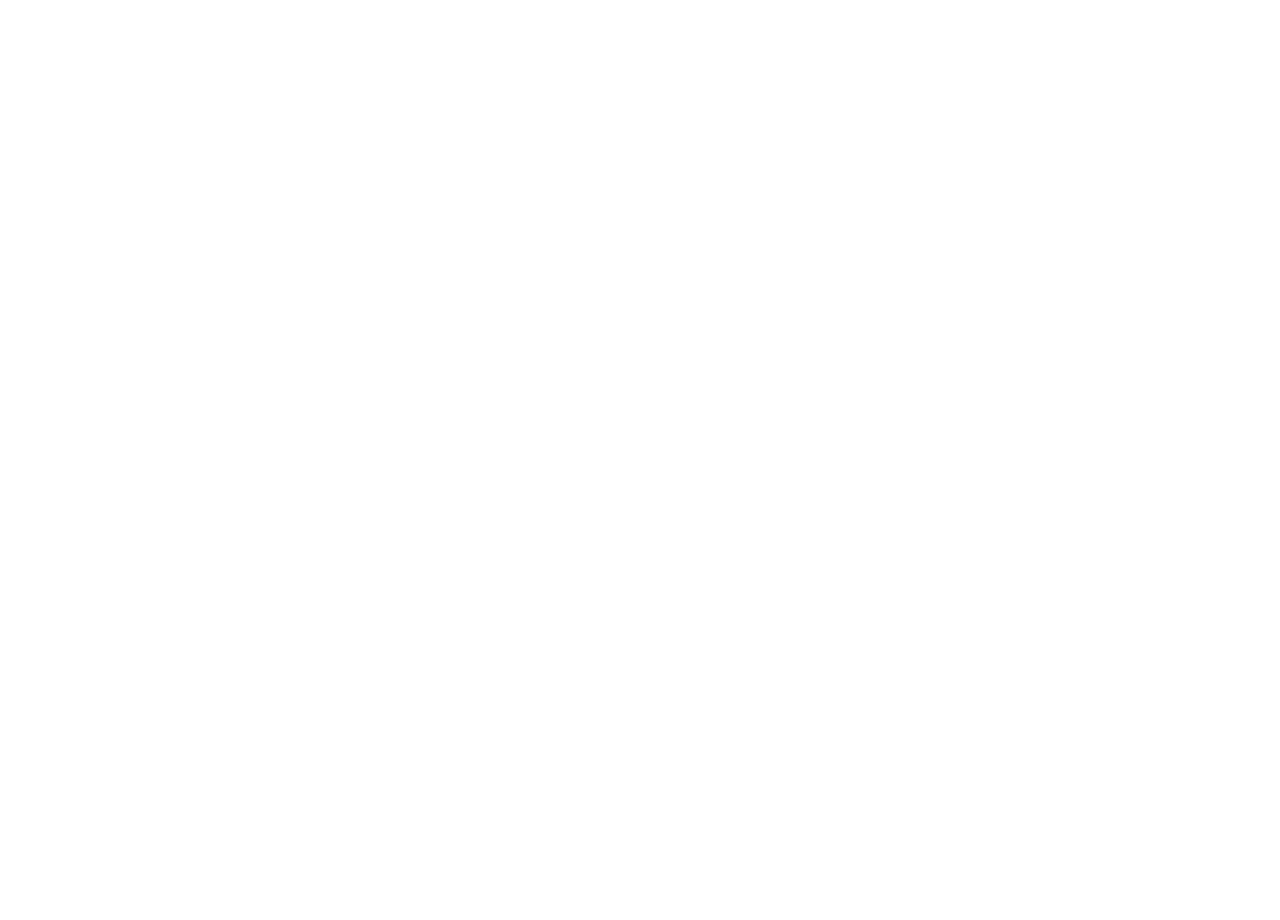
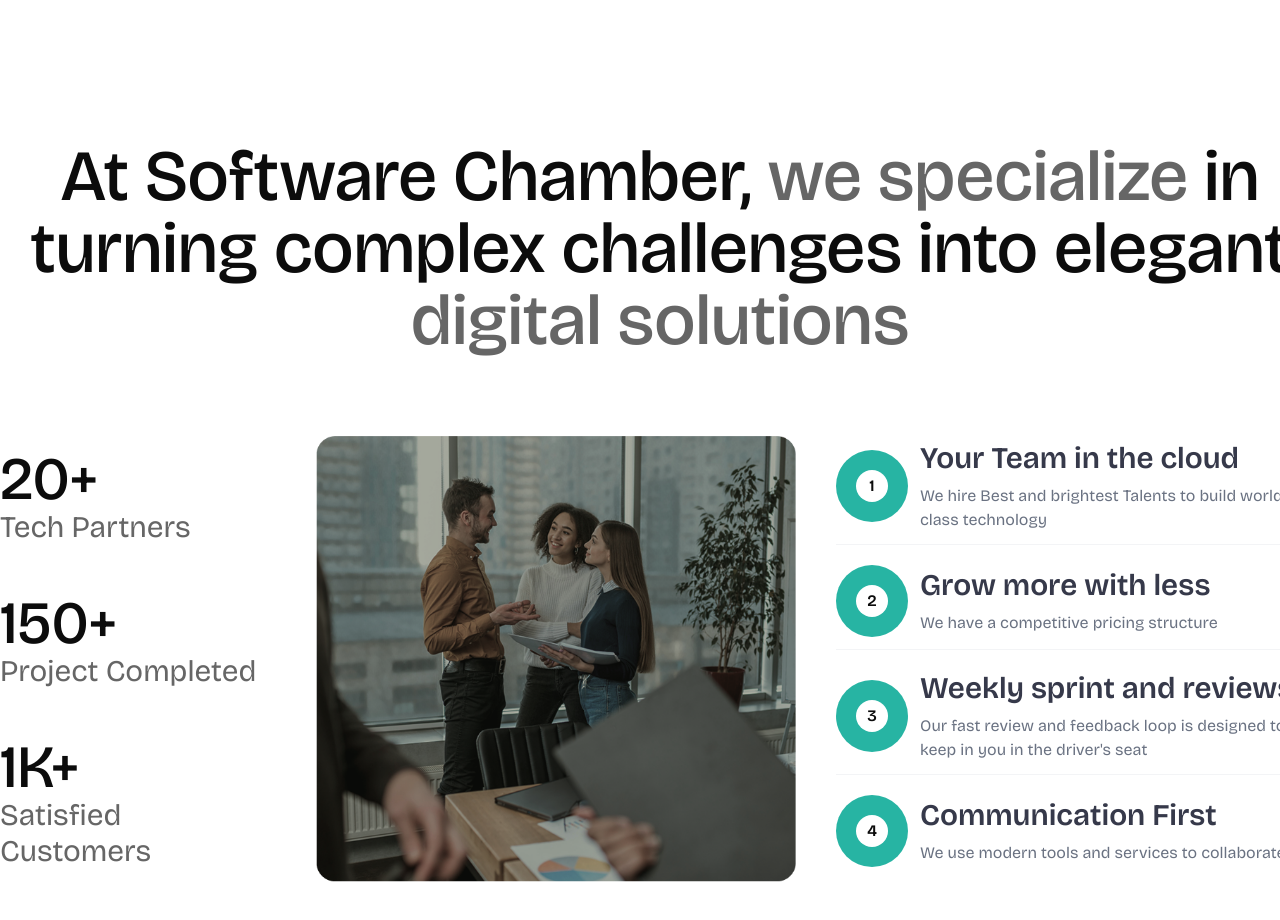
Before and after one commit to ihrimon/task-software-chamber, a Next.js app: page / in a window 1280 px wide. Shown: the part 1820-2740 px from the top of the page. Before the commit the page ends 1680 px from the top, so only its background shows below. Built offline with nearby package versions, Linux system fonts and the light colour scheme.

Commit message:
section: about completed

```diff
--- a/app/globals.css
+++ b/app/globals.css
@@ -1,8 +1,17 @@
 @import 'tailwindcss';
 
+/* === Default (Light Mode) Variables === */
 :root {
   --background: #ffffff;
   --foreground: #171717;
+  --text-muted: #666666;
+  --text-heading: #0c0c0c;
+  --primary: #27b4a3;
+
+  --color-background: var(--background);
+  --color-foreground: var(--foreground);
+
+  --font-bricolage: 'Bricolage Grotesque', Helvetica, sans-serif;
 }
 
 @theme inline {
@@ -11,15 +20,35 @@
   --font-bricolage: var(--font-bricolage);
 }
 
+/* === Dark Mode Variables === */
 @media (prefers-color-scheme: dark) {
   :root {
-    --background: #090B0F;
-    --foreground: #F3F3F3;
+    --background: #090b0f;
+    --foreground: #f3f3f3;
+    --text-muted: #a5a5a5;
+    --text-heading: #0c0c0c;
   }
 }
 
+/* === Global Styles === */
 body {
-  background: var(--background);
+  background-color: var(--background);
   color: var(--foreground);
-  font-family: var(--font-bricolage), Helvetica, sans-serif;
+  font-family: var(--font-bricolage);
 }
+
+.text-muted {
+  color: var(--text-muted) !important;
+}
+
+.text-heading {
+  color: var(--text-heading) !important;
+}
+
+.text-primary {
+  color: var(--primary) !important;
+}
+
+.bg-primary {
+  background-color: var(--primary) !important;
+}
--- a/app/page.tsx
+++ b/app/page.tsx
@@ -1,3 +1,4 @@
+import About from '@/components/about';
 import Banner from '@/components/banner';
 
 export default function Home() {
@@ -5,6 +6,7 @@ export default function Home() {
     <div className='min-h-screen bg-background'>
       <main>
         <Banner />
+        <About />
       </main>
 
       <footer></footer>
--- /dev/null
+++ b/components/about.tsx
@@ -0,0 +1,98 @@
+import { Users, TrendingUp, Calendar, MessageSquare } from 'lucide-react';
+import Image from 'next/image';
+
+const About = () => {
+  return (
+    <section className='bg-white flex items-center py-30'>
+      <div className='pt-[160px] lg:max-w-8xl mx-auto'>
+        <h1 className='font-medium text-heading text-7xl lg:w-[1320px] text-center mb-20'>
+          At Software Chamber, <span className='text-muted'>we specialize</span>{' '}
+          in turning complex challenges into elegant{' '}
+          <span className='text-muted'>digital solutions</span>
+        </h1>
+        <div className='flex items-center gap-10'>
+          <div className='space-y-12'>
+            {stats.map(({ number, label }) => (
+              <div key={label}>
+                <h1 className='text-6xl font-medium text-heading'>{number}</h1>
+                <p className='text-muted text-3xl'>{label}</p>
+              </div>
+            ))}
+          </div>
+          <Image
+            src={'/assets/images/about.png'}
+            alt='about'
+            width={480}
+            height={450}
+          />
+          <div className='space-y-5'>
+            {features.map((item, index) => (
+              <div key={index} className='text-[#36394A]'>
+                <div className='flex items-center gap-3 mb-3'>
+                  <div className='bg-primary size-18 rounded-full grid place-items-center text-white'>
+                    <span className='bg-white text-heading size-8 grid place-items-center rounded-full font-semibold text-[#436255]'>
+                      {index + 1}
+                    </span>
+                  </div>
+                  <div className='w-[400px]'>
+                    <h3 className='font-semibold mb-2 text-3xl'>
+                      {item.title}
+                    </h3>
+                    <p className='text-gray-500'>{item.description}</p>
+                  </div>
+                </div>
+
+                {/* border */}
+                {index !== features.length - 1 && (
+                  <div className='border-b border-gray-100'></div>
+                )}
+              </div>
+            ))}
+          </div>
+        </div>
+      </div>
+    </section>
+  );
+};
+
+export default About;
+
+const stats = [
+  {
+    number: '20+',
+    label: 'Tech Partners',
+  },
+  {
+    number: '150+',
+    label: 'Project Completed',
+  },
+  {
+    number: '1K+',
+    label: 'Satisfied Customers',
+  },
+];
+
+const features = [
+  {
+    icon: <Users className='w-6 h-6' />,
+    title: 'Your Team in the cloud',
+    description:
+      'We hire Best and brightest Talents to build world class technology',
+  },
+  {
+    icon: <TrendingUp className='w-6 h-6' />,
+    title: 'Grow more with less',
+    description: 'We have a competitive pricing structure',
+  },
+  {
+    icon: <Calendar className='w-6 h-6' />,
+    title: 'Weekly sprint and reviews',
+    description:
+      "Our fast review and feedback loop is designed to keep in you in the driver's seat",
+  },
+  {
+    icon: <MessageSquare className='w-6 h-6' />,
+    title: 'Communication First',
+    description: 'We use modern tools and services to collaborate',
+  },
+];
```
